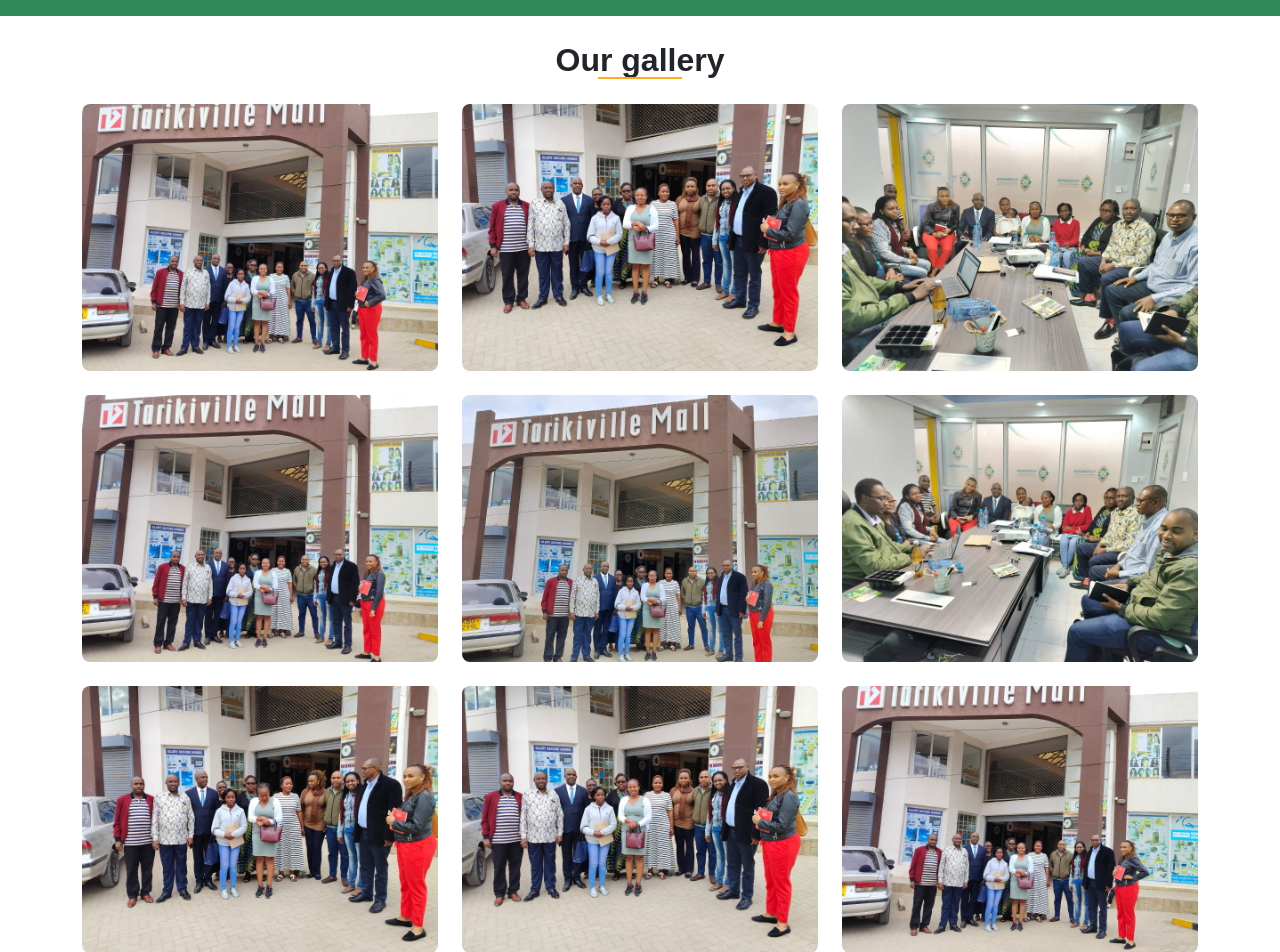
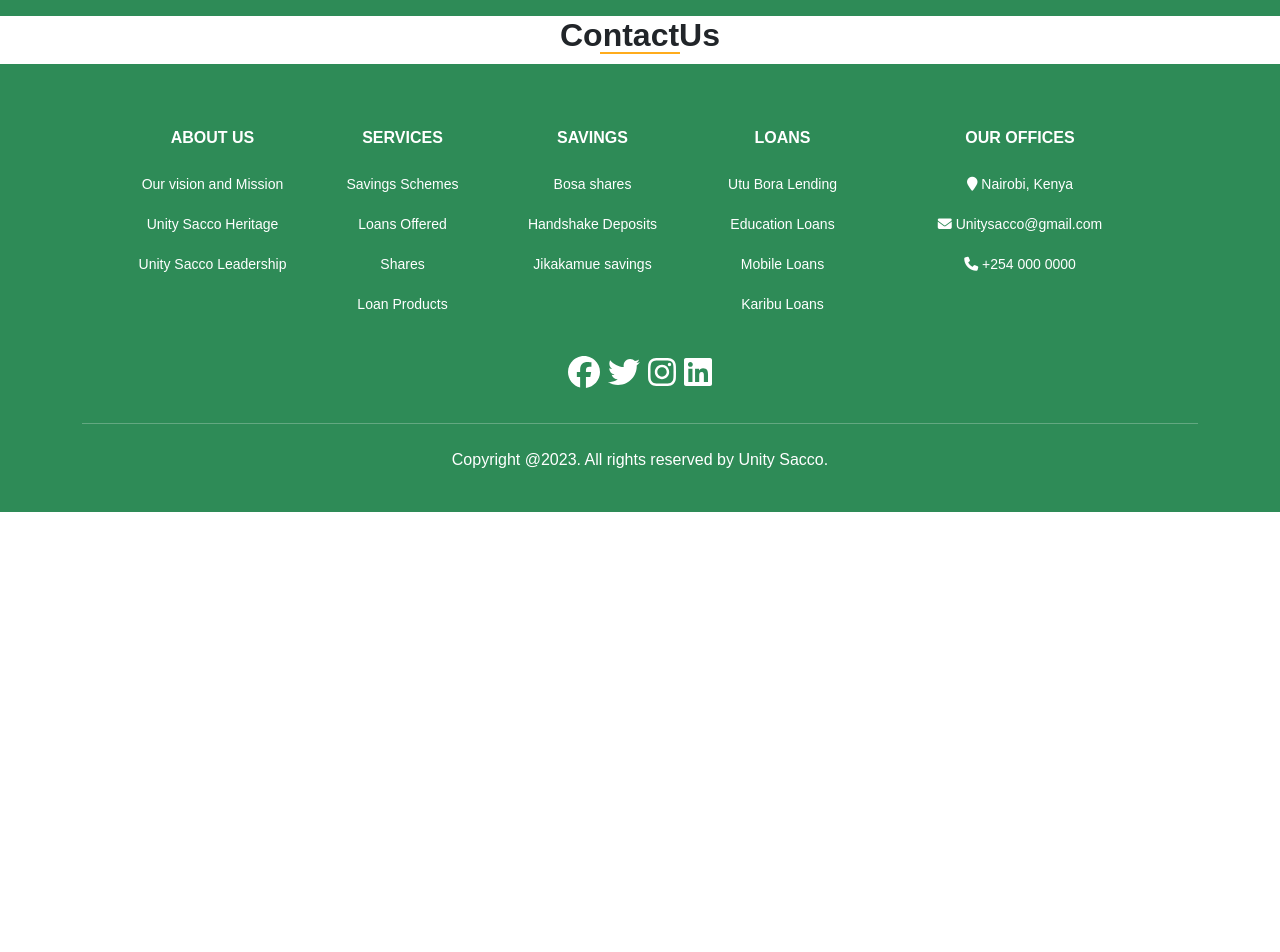
Before and after one commit to Agnes-Kalunda/sacco-frontend, a React (Create React App) app: page /contact-us in a window 1280 px wide. Shown: the part 148-1100 px from the top of the page. After the commit the page ends 800 px from the top, so only its background shows below. Built offline with nearby package versions, Linux system fonts and the light colour scheme.

Commit message:
page title change

```diff
--- a/public/index.html
+++ b/public/index.html
@@ -11,7 +11,7 @@
       name="description"
       content="Web site created using create-react-app"
     />
-    <link rel="apple-touch-icon" href="%PUBLIC_URL%/logo192.png" />
+    <!-- <link rel="apple-touch-icon" href="%PUBLIC_URL%/logo192.png" /> -->
     <!--
       manifest.json provides metadata used when your web app is installed on a
       user's mobile device or desktop. See https://developers.google.com/web/fundamentals/web-app-manifest/
@@ -26,7 +26,7 @@
       work correctly both with client-side routing and a non-root public URL.
       Learn how to configure a non-root public URL by running `npm run build`.
     -->
-    <title>React App</title>
+    <title>UnitySacco</title>
   </head>
   <body>
     <noscript>You need to enable JavaScript to run this app.</noscript>
--- a/src/Careers.js
+++ b/src/Careers.js
@@ -1,9 +1,12 @@
-function Careers() {
-  return (
+function Careers(){
+  return(
     <div>
-      <h1>CAREERS</h1>
+      <h2 className="service" style={{ marginBottom: "10px" }}>
+          <strong>Careers</strong>
+        </h2>
     </div>
-  );
+  )
+
 }
 
 export default Careers;
--- a/src/ContactUs.js
+++ b/src/ContactUs.js
@@ -1,226 +1,12 @@
-import React from "react";
-import Container from "react-bootstrap/Container";
-import Row from "react-bootstrap/Row";
-import Col from "react-bootstrap/Col";
-import Image1 from "./assets/gallery1.jpg";
-import Image2 from "./assets/gallery2.jpg";
-import Image3 from "./assets/gallery3.jpg";
-import Image4 from "./assets/gallery4.jpg";
-import Image5 from "./assets/gallery5.jpg";
-import Image6 from "./assets/gallery6.jpg";
-import Image7 from "./assets/gallery7.jpg";
-import Image8 from "./assets/gallery8.jpg";
-import Image9 from "./assets/gallery9.jpg";
-import Image26 from "./assets/gallery26.jpg";
-import Image10 from "./assets/gallery10.jpg";
-import Image11 from "./assets/gallery11.jpg";
-import Image12 from "./assets/gallery12.jpg";
-import Image13 from "./assets/gallery13.jpg";
-import Image14 from "./assets/gallery14.jpg";
-import Image15 from "./assets/gallery15.jpg";
-import Image16 from "./assets/gallery16.jpg";
-import Image17 from "./assets/gallery17.jpg";
-import Image18 from "./assets/gallery18.jpg";
-import Image19 from "./assets/gallery19.jpg";
-import Image20 from "./assets/gallery20.jpg";
-import Image21 from "./assets/gallery21.jpg";
-import Image22 from "./assets/gallery22.jpg";
-import Image23 from "./assets/gallery23.jpg";
-import Image25 from "./assets/gallery25.jpg";
-import Image24 from "./assets/gallery24.jpg";
+function ContactUs(){
+  return(
+    <div>
+      <h2 className="service" style={{ marginBottom: "10px" }}>
+          <strong>ContactUs</strong>
+        </h2>
+    </div>
+  )
 
-function ContactUs() {
-  return (
-    <Container style={{ paddingTop: "25px", marginBottom: "30px" }}>
-      <h2 className="service" style={{ marginBottom: "25px" }}>
-        <strong>Our gallery</strong>
-      </h2>
-      <Row xs={1} md={2} lg={3} className="g-4">
-        <Col className="d-flex justify-content-center align-items-center">
-          <img
-            src={Image1}
-            alt="Image 1"
-            style={{ maxWidth: "100%", maxHeight: "100%" }}
-          />
-        </Col>
-        <Col className="d-flex justify-content-center align-items-center">
-          <img
-            src={Image2}
-            alt="Image 2"
-            style={{ maxWidth: "100%", maxHeight: "100%" }}
-          />
-        </Col>
-        <Col className="d-flex justify-content-center align-items-center">
-          <img
-            src={Image3}
-            alt="Image 3"
-            style={{ maxWidth: "100%", maxHeight: "100%" }}
-          />
-        </Col>
-        <Col className="d-flex justify-content-center align-items-center">
-          <img
-            src={Image4}
-            alt="Image 1"
-            style={{ maxWidth: "100%", maxHeight: "100%" }}
-          />
-        </Col>
-        <Col className="d-flex justify-content-center align-items-center">
-          <img
-            src={Image5}
-            alt="Image 2"
-            style={{ maxWidth: "100%", maxHeight: "100%" }}
-          />
-        </Col>
-        <Col className="d-flex justify-content-center align-items-center">
-          <img
-            src={Image6}
-            alt="Image 3"
-            style={{ maxWidth: "100%", maxHeight: "100%" }}
-          />
-        </Col>
-        <Col className="d-flex justify-content-center align-items-center">
-          <img
-            src={Image7}
-            alt="Image 3"
-            style={{ maxWidth: "100%", maxHeight: "100%" }}
-          />
-        </Col>
-        <Col className="d-flex justify-content-center align-items-center">
-          <img
-            src={Image8}
-            alt="Image 3"
-            style={{ maxWidth: "100%", maxHeight: "100%" }}
-          />
-        </Col>
-        <Col className="d-flex justify-content-center align-items-center">
-          <img
-            src={Image9}
-            alt="Image 3"
-            style={{ maxWidth: "100%", maxHeight: "100%" }}
-          />
-        </Col>
-        <Col className="d-flex justify-content-center align-items-center">
-          <img
-            src={Image10}
-            alt="Image 3"
-            style={{ maxWidth: "100%", maxHeight: "100%" }}
-          />
-        </Col>
-        <Col className="d-flex justify-content-center align-items-center">
-          <img
-            src={Image11}
-            alt="Image 3"
-            style={{ maxWidth: "100%", maxHeight: "100%" }}
-          />
-        </Col>
-        <Col className="d-flex justify-content-center align-items-center">
-          <img
-            src={Image12}
-            alt="Image 3"
-            style={{ maxWidth: "100%", maxHeight: "100%" }}
-          />
-        </Col>
-        <Col className="d-flex justify-content-center align-items-center">
-          <img
-            src={Image13}
-            alt="Image 3"
-            style={{ maxWidth: "100%", maxHeight: "100%" }}
-          />
-        </Col>
-        <Col className="d-flex justify-content-center align-items-center">
-          <img
-            src={Image14}
-            alt="Image 3"
-            style={{ maxWidth: "100%", maxHeight: "100%" }}
-          />
-        </Col>
-        <Col className="d-flex justify-content-center align-items-center">
-          <img
-            src={Image15}
-            alt="Image 3"
-            style={{ maxWidth: "100%", maxHeight: "100%" }}
-          />
-        </Col>
-        <Col className="d-flex justify-content-center align-items-center">
-          <img
-            src={Image16}
-            alt="Image 3"
-            style={{ maxWidth: "100%", maxHeight: "100%" }}
-          />
-        </Col>
-        <Col className="d-flex justify-content-center align-items-center">
-          <img
-            src={Image17}
-            alt="Image 3"
-            style={{ maxWidth: "100%", maxHeight: "100%" }}
-          />
-        </Col>
-        <Col className="d-flex justify-content-center align-items-center">
-          <img
-            src={Image18}
-            alt="Image 3"
-            style={{ maxWidth: "100%", maxHeight: "100%" }}
-          />
-        </Col>
-        <Col className="d-flex justify-content-center align-items-center">
-          <img
-            src={Image19}
-            alt="Image 3"
-            style={{ maxWidth: "100%", maxHeight: "100%" }}
-          />
-        </Col>
-        <Col className="d-flex justify-content-center align-items-center">
-          <img
-            src={Image20}
-            alt="Image 3"
-            style={{ maxWidth: "100%", maxHeight: "100%" }}
-          />
-        </Col>
-        <Col className="d-flex justify-content-center align-items-center">
-          <img
-            src={Image21}
-            alt="Image 3"
-            style={{ maxWidth: "100%", maxHeight: "100%" }}
-          />
-        </Col>
-        <Col className="d-flex justify-content-center align-items-center">
-          <img
-            src={Image22}
-            alt="Image 3"
-            style={{ maxWidth: "100%", maxHeight: "100%" }}
-          />
-        </Col>
-        <Col className="d-flex justify-content-center align-items-center">
-          <img
-            src={Image23}
-            alt="Image 3"
-            style={{ maxWidth: "100%", maxHeight: "100%" }}
-          />
-        </Col>
-        <Col className="d-flex justify-content-center align-items-center">
-          <img
-            src={Image24}
-            alt="Image 3"
-            style={{ maxWidth: "100%", maxHeight: "100%" }}
-          />
-        </Col>
-        <Col className="d-flex justify-content-center align-items-center">
-          <img
-            src={Image25}
-            alt="Image 3"
-            style={{ maxWidth: "100%", maxHeight: "100%" }}
-          />
-        </Col>
-        <Col className="d-flex justify-content-center align-items-center">
-          <img
-            src={Image26}
-            alt="Image 3"
-            style={{ maxWidth: "100%", maxHeight: "100%" }}
-          />
-        </Col>
-      </Row>
-    </Container>
-  );
 }
 
 export default ContactUs;
--- a/src/NavBar.js
+++ b/src/NavBar.js
@@ -101,6 +101,10 @@
   const specialItems = ["HOME", "CAREERS", "CONTACT US"]; // Update this array with the labels you want to be white
 
   const menuShow = (mItems, parentPath = "") => {
+    const handleDropdownItemClick = () => {
+      setNavbarExpanded(false); // Close the navbar when a dropdown item is clicked
+    };
+
     return mItems.map((item, index) => {
       const fullPath = `${parentPath}${item.url}`;
 
@@ -111,7 +115,8 @@
             key={index}
             className="dropdown-menu-dark dropdown"
             role="menu"
-            style={specialItems.includes(item.label) ? dropdownItemStyle : {}}>
+            style={specialItems.includes(item.label) ? dropdownItemStyle : {}}
+          >
             {menuShow(item.submenu, `${fullPath}/`)}
           </NavDropdown>
         );
@@ -122,10 +127,10 @@
             as={Link}
             to={fullPath}
             key={index}
-            className={`nav-item${
-              isSpecialMenuItem ? " special-menu-item" : ""
-            }`}
-            style={isSpecialMenuItem ? { color: "white" } : navbarItemStyle}>
+            className={`nav-item${isSpecialMenuItem ? " special-menu-item" : ""}`}
+            style={isSpecialMenuItem ? { color: "white" } : navbarItemStyle}
+            onClick={handleDropdownItemClick} // Close navbar on dropdown item click
+          >
             {item.label}
           </Nav.Link>
         );
```
